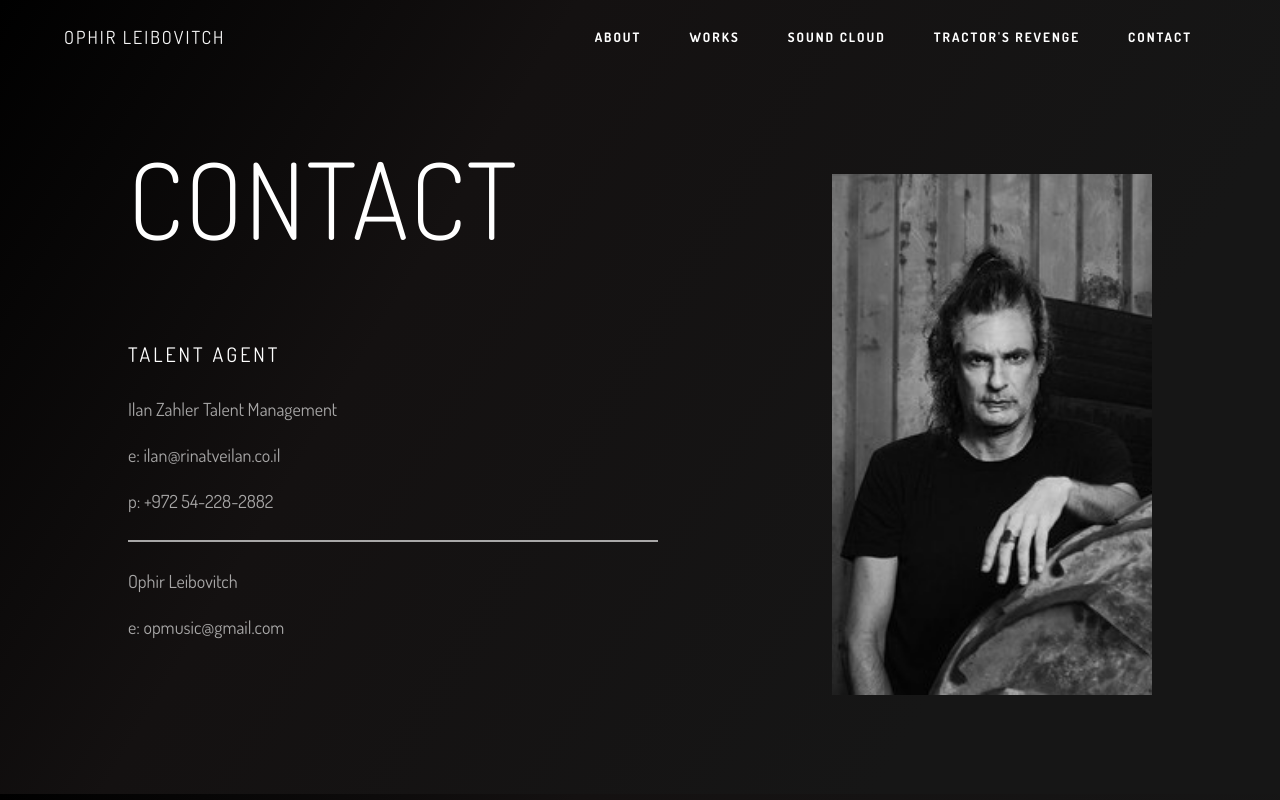
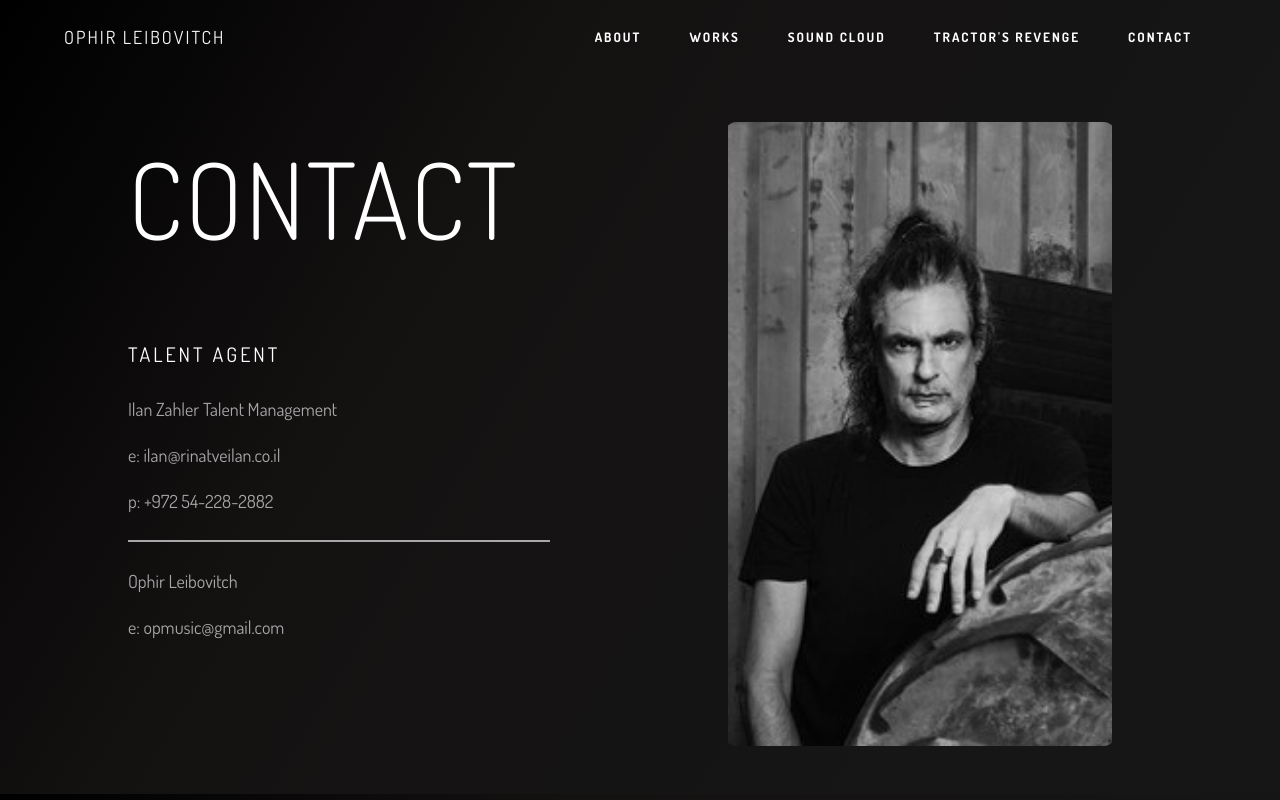
Before and after one commit to yonatanlib/OphirLeibovitch, a Vue app: page /contact in a window 1280 px wide. Built offline with nearby package versions, Linux system fonts and the light colour scheme.

Commit message:
finished version

```diff
--- a/src/views/AboutPage.vue
+++ b/src/views/AboutPage.vue
@@ -33,6 +33,11 @@
           In 2015, Leibovitch was awarded <b>The Haggiag Best Music Award</b> at
           the Jerusalem International Film Festival, for his score of the
           Documentary “Strung Out”.
+        </p>
+        <p>
+          In 2018, he was awarded the
+          <b>Best Music for a Documentary Film Award</b> by the Israeli
+          Documentary Forum for his score for the film "Wild".
         </p>
         <p>
           With numerous of his scores produced for festivals such as IDFA,
--- a/src/views/ContactPage.vue
+++ b/src/views/ContactPage.vue
@@ -10,7 +10,9 @@
       <p>Ophir Leibovitch</p>
       <p>e: opmusic@gmail.com</p>
     </div>
-    <img class="contact-img" src="../assets/imgs/contact-img.jpeg" />
+    <div class="contact-img-container">
+      <img class="contact-img" src="../assets/imgs/contact-img.jpeg" />
+    </div>
   </div>
 </template>
 
@@ -28,13 +30,42 @@ export default {
   height: calc(100svh - 5rem);
 }
 
+.contact-img-container {
+  position: relative;
+  width: 25rem;
+  height: 39rem;
+  align-self: center;
+  margin-inline: 2rem;
+}
+
 .contact-img {
-  width: 20rem;
-  height: 34rem;
   object-fit: contain;
   aspect-ratio: 196/319;
   object-position: center;
-  align-self: center;
+  width: 100%;
+  height: 100%;
+  border-radius: 4%;
+}
+
+.contact-img-conte::before {
+  content: "";
+  position: absolute;
+  top: 0;
+  left: 0;
+  width: 100%;
+  height: 100%;
+  background: radial-gradient(circle, rgba(255, 255, 255, 0) 70%, white 100%);
+  z-index: 2;
+  mask-image: radial-gradient(
+    circle,
+    rgba(0, 0, 0, 1) 70%,
+    rgba(0, 0, 0, 0) 100%
+  );
+  -webkit-mask-image: radial-gradient(
+    circle,
+    rgba(0, 0, 0, 1) 70%,
+    rgba(0, 0, 0, 0) 100%
+  );
 }
 
 .title {
```
Also changed, not shown: src/assets/Extras/MV5BMjBkYmY2NDgtM2QzZS00OWRlLTg3ZTItZmVmNzdmOTRkMjBhXkEyXkFqcGc@._V1_FMjpg_UX894_.jpg (added), src/assets/Extras/The govener.jpg (deleted).
